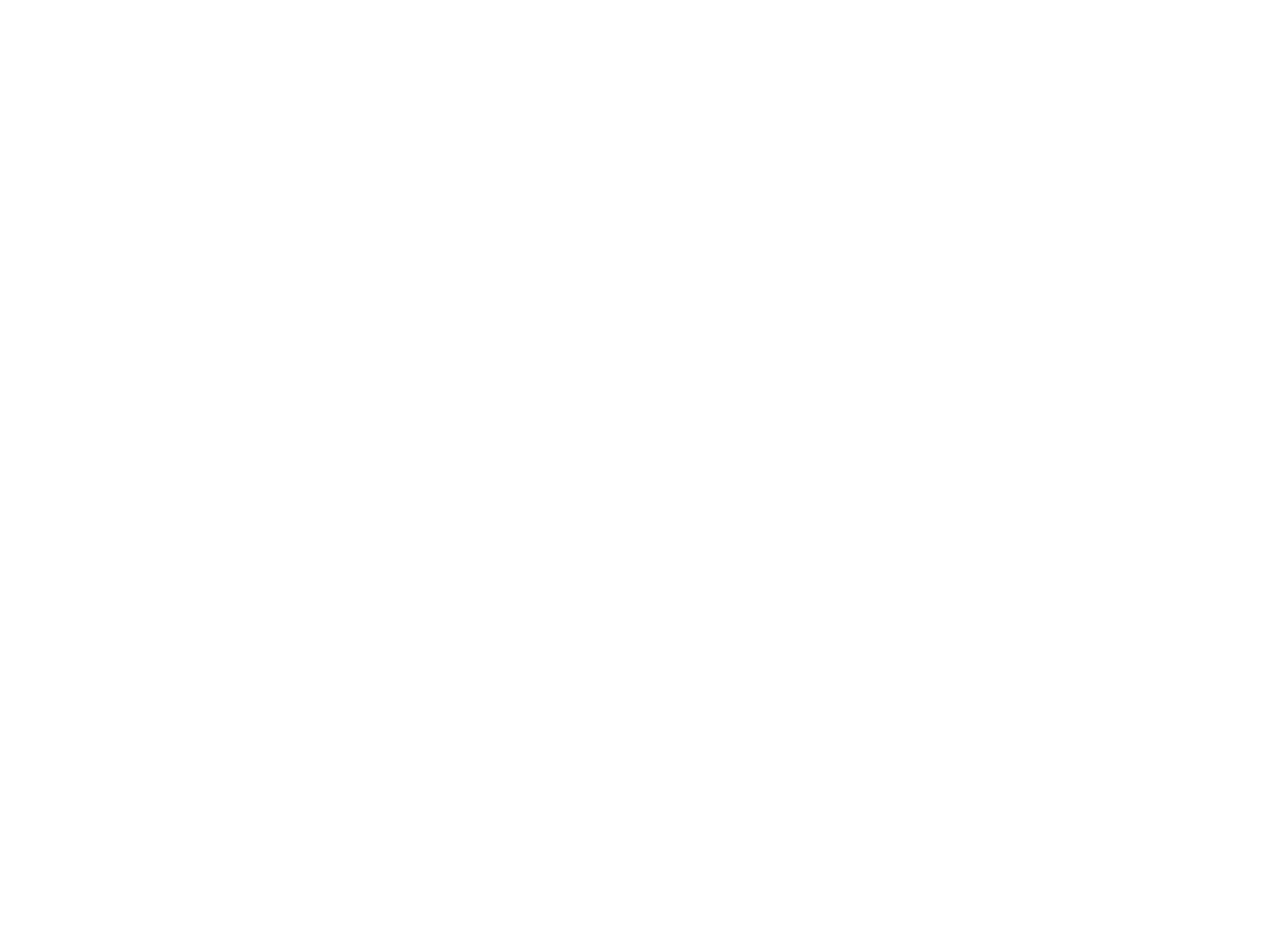
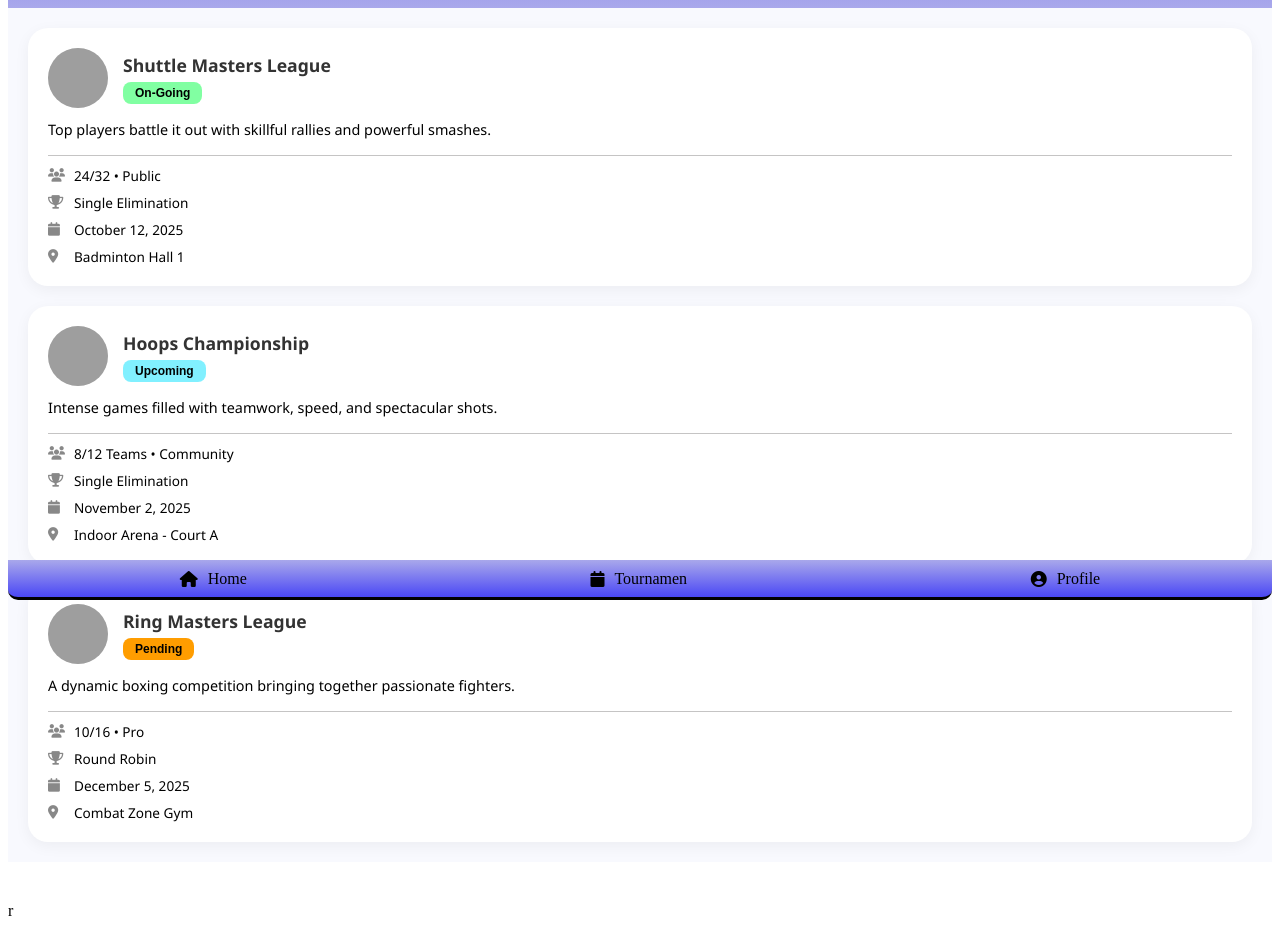
Before and after one commit to WassimeELmansoury/Arenasync, a React (Vite) app: page / in a window 1280 px wide. Shown: the part 200-1128 px from the top of the page. Before the commit the page ends 800 px from the top, so only its background shows below. Built offline with nearby package versions, Linux system fonts and the light colour scheme; grey boxes are pictures that could not be loaded.

Commit message:
installer react-router-dom et configurer les dépendances

```diff
--- a/package.json
+++ b/package.json
@@ -11,7 +11,8 @@
   },
   "dependencies": {
     "react": "^19.2.0",
-    "react-dom": "^19.2.0"
+    "react-dom": "^19.2.0",
+    "react-router-dom": "^7.13.1"
   },
   "devDependencies": {
     "@eslint/js": "^9.39.1",
--- a/src/App.jsx
+++ b/src/App.jsx
@@ -4,7 +4,7 @@
 export default function App(){
   return (
     <>
-    {/* <HomePage/> */}
+    {<HomePage/>}
     <SecondPage/>
     </>
 );
--- a/src/components/SecondPage.jsx
+++ b/src/components/SecondPage.jsx
@@ -1,7 +1,9 @@
 function SecondPage() {
     return(
         <>
-
+        <div>
+            r
+        </div>
         </>
     )
 }
```
Also changed, not shown: 1 other file (tests, documents, lock files or other folders).
